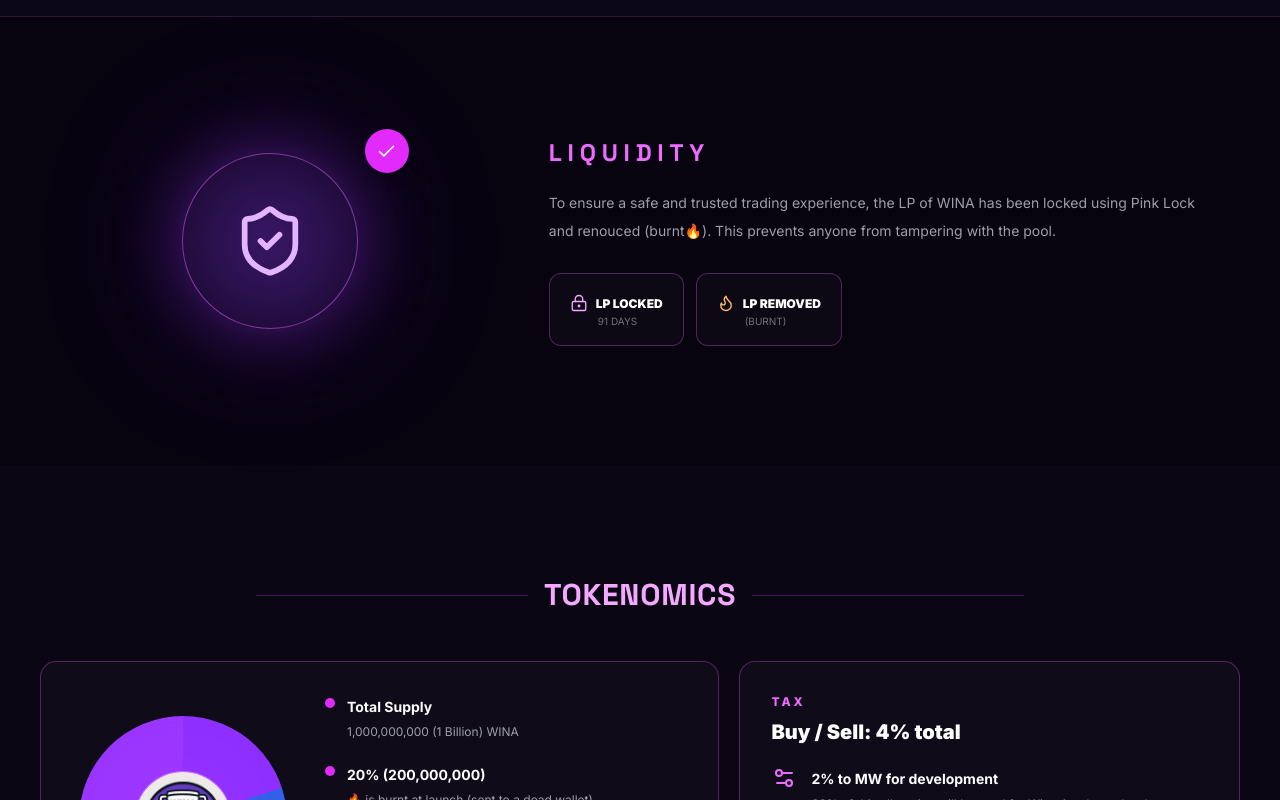
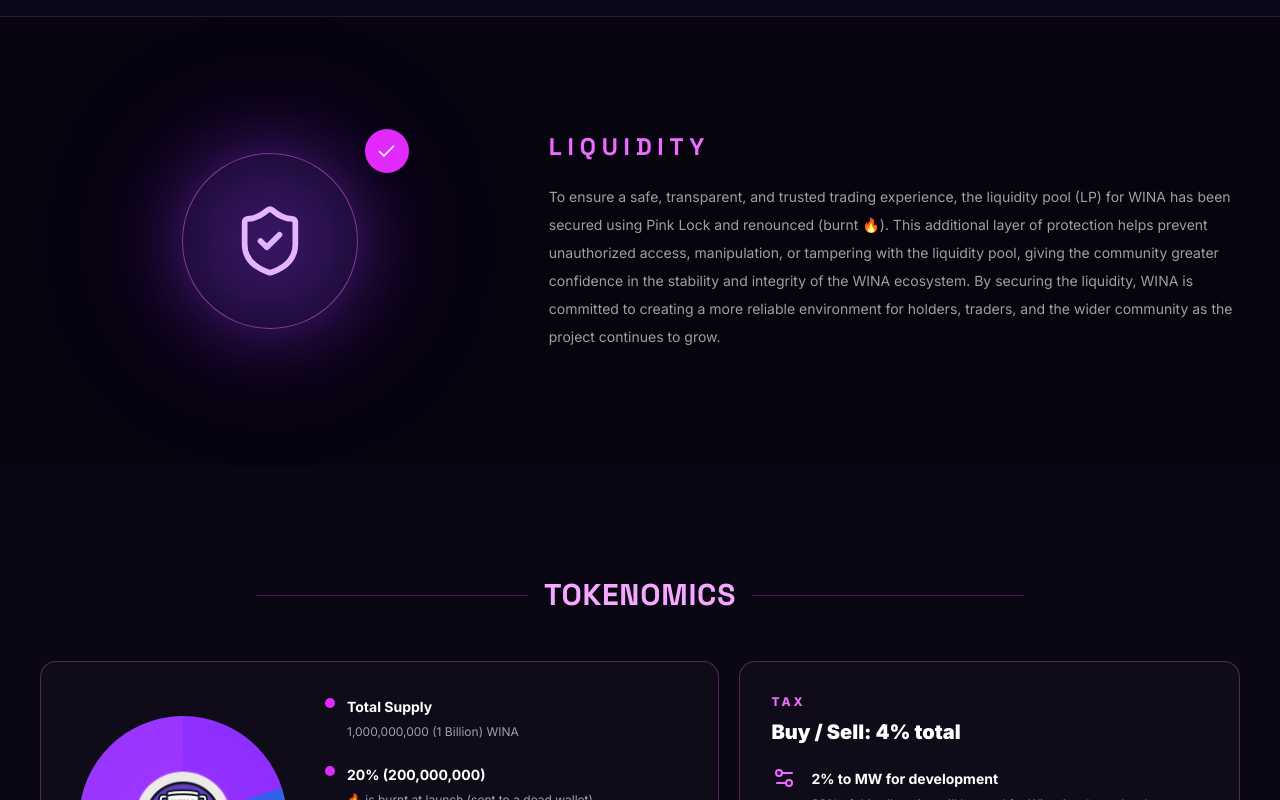
Before and after one commit to greydev28/winacoin, a React (Vite) app: page / in a window 1280 px wide. Shown: the part 1440-2240 px from the top of the page. Built offline with nearby package versions, Linux system fonts and the light colour scheme.

Commit message:
change the kiquity

```diff
--- a/src/components/Liquidity.jsx
+++ b/src/components/Liquidity.jsx
@@ -26,28 +26,34 @@
           <Icon name="check" size={21} />
         </span>
       </motion.div>
-      <motion.div
-        initial={{ opacity: 0, y: 45 }}
-        animate={inView ? { opacity: 1, y: 0 } : { opacity: 0, y: 45 }}
-        transition={{ duration: 0.9, delay: 0.13, ease: [0.4, 0.12, 0.2, 1] }}
-      >
-        <p className="mb-3 uppercase tracking-[.24em] text-fuchsia-400 font-display font-black sm:text-2xl">LIQUIDITY</p>
-        <p className="mt-5 max-w-2xl text-sm leading-7 text-zinc-400">
-          To ensure a safe and trusted trading experience, the LP of WINA has been locked using Pink Lock and renouced (burnt🔥). This prevents anyone from tampering with the pool.
-        </p>
-        <div className="mt-7 flex flex-wrap gap-3">
-          <div className="rounded-xl border border-fuchsia-400/30 bg-white/2.5 px-5 py-4">
-            <Icon name="lock" size={18} className="inline text-fuchsia-300" />
-            <span className="ml-2 text-xs font-black">LP LOCKED</span>
-            <small className="ml-7 block text-[10px] text-zinc-500">91 DAYS</small>
-          </div>
-          <div className="rounded-xl border border-fuchsia-400/30 bg-white/2.5 px-5 py-4">
-            <Icon name="flame" size={18} className="inline text-orange-300" />
-            <span className="ml-2 text-xs font-black">LP REMOVED</span>
-            <small className="ml-7 block text-[10px] text-zinc-500">(BURNT)</small>
-          </div>
-        </div>
-      </motion.div>
+     <motion.div
+  initial={{ opacity: 0, y: 45 }}
+  animate={
+    inView
+      ? { opacity: 1, y: 0 }
+      : { opacity: 0, y: 45 }
+  }
+  transition={{
+    duration: 0.9,
+    delay: 0.13,
+    ease: [0.4, 0.12, 0.2, 1],
+  }}
+>
+  <p className="mb-3 uppercase tracking-[.24em] text-fuchsia-400 font-display font-black sm:text-2xl">
+    LIQUIDITY
+  </p>
+
+  <p className="mt-5 max-w-3xl text-sm leading-7 text-zinc-400">
+    To ensure a safe, transparent, and trusted trading experience, the
+    liquidity pool (LP) for WINA has been secured using Pink Lock and
+    renounced (burnt 🔥). This additional layer of protection helps prevent
+    unauthorized access, manipulation, or tampering with the liquidity pool,
+    giving the community greater confidence in the stability and integrity of
+    the WINA ecosystem. By securing the liquidity, WINA is committed to
+    creating a more reliable environment for holders, traders, and the wider
+    community as the project continues to grow.
+  </p>
+</motion.div>
     </section>
   )
 }
```
